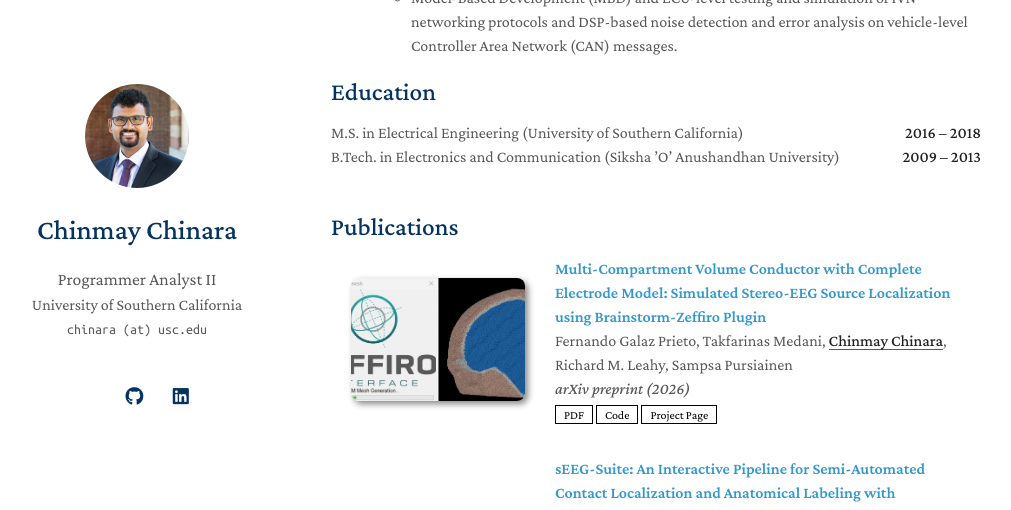
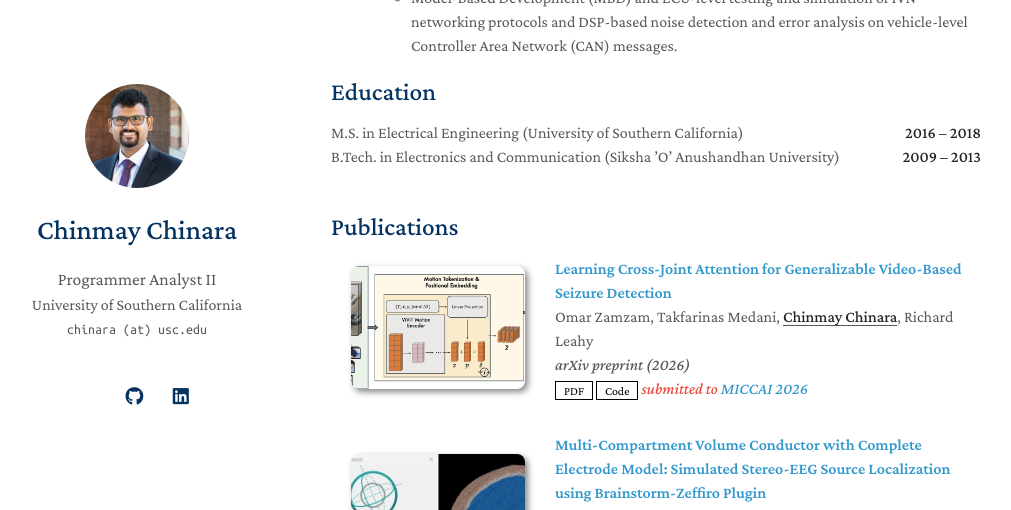
Before and after one commit to chinmaychinara91/chinmaychinara91.github.io, a Jekyll site: the page built from index.md, in a window 1280 px wide and 900 px high, scrolled down 1148 px, cut to the strip 0-510 px from the top of the window. Shown: the whole strip, without its empty margins (139-1150 px from the left). Built offline with Jekyll 4.4.1, drawn with Linux system fonts in a browser that asks for light colours; a style sheet for code colours, icons or effects is not loaded; our own code applies the rules of GitHub Pages for plain Markdown files.

Commit message:
Add video-based seizure detection paper

```diff
--- a/_data/publications.yml
+++ b/_data/publications.yml
@@ -1,4 +1,12 @@
 main:
+  - title: "Learning Cross-Joint Attention for Generalizable Video-Based Seizure Detection"
+    authors: Omar Zamzam, Takfarinas Medani, <em><strong>Chinmay Chinara</strong></em>, Richard Leahy
+    conference: arXiv preprint (2026)
+    pdf: https://arxiv.org/abs/2603.23757
+    code: https://github.com/OmarSZamzam/joint-attention-seizure-detection
+    image: ./assets/img/seizure.png
+    notes: submitted to <a href="https://miccai.org/">MICCAI 2026</a>
+
   - title: "Multi-Compartment Volume Conductor with Complete Electrode Model: Simulated Stereo-EEG Source Localization using Brainstorm-Zeffiro Plugin"
     authors: Fernando Galaz Prieto, Takfarinas Medani, <em><strong>Chinmay Chinara</strong></em>, Richard M. Leahy, Sampsa Pursiainen
     conference: arXiv preprint (2026)
```
